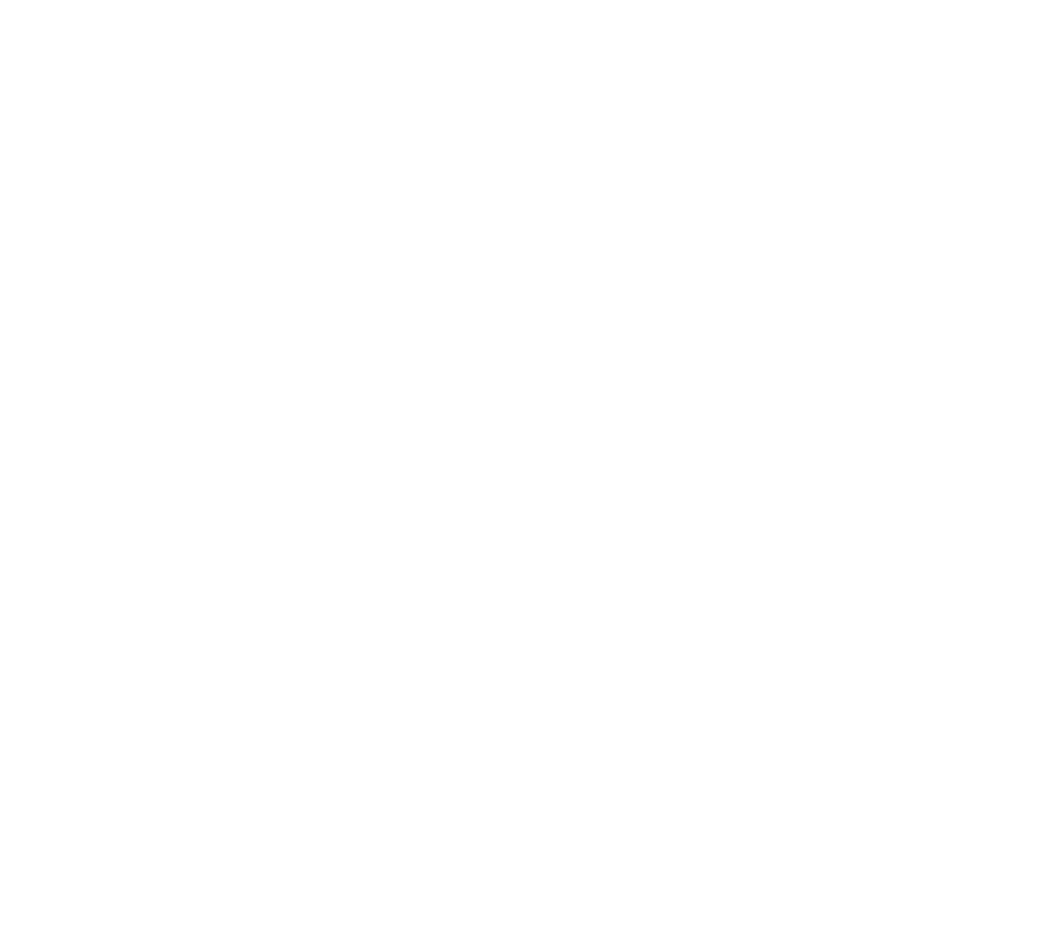
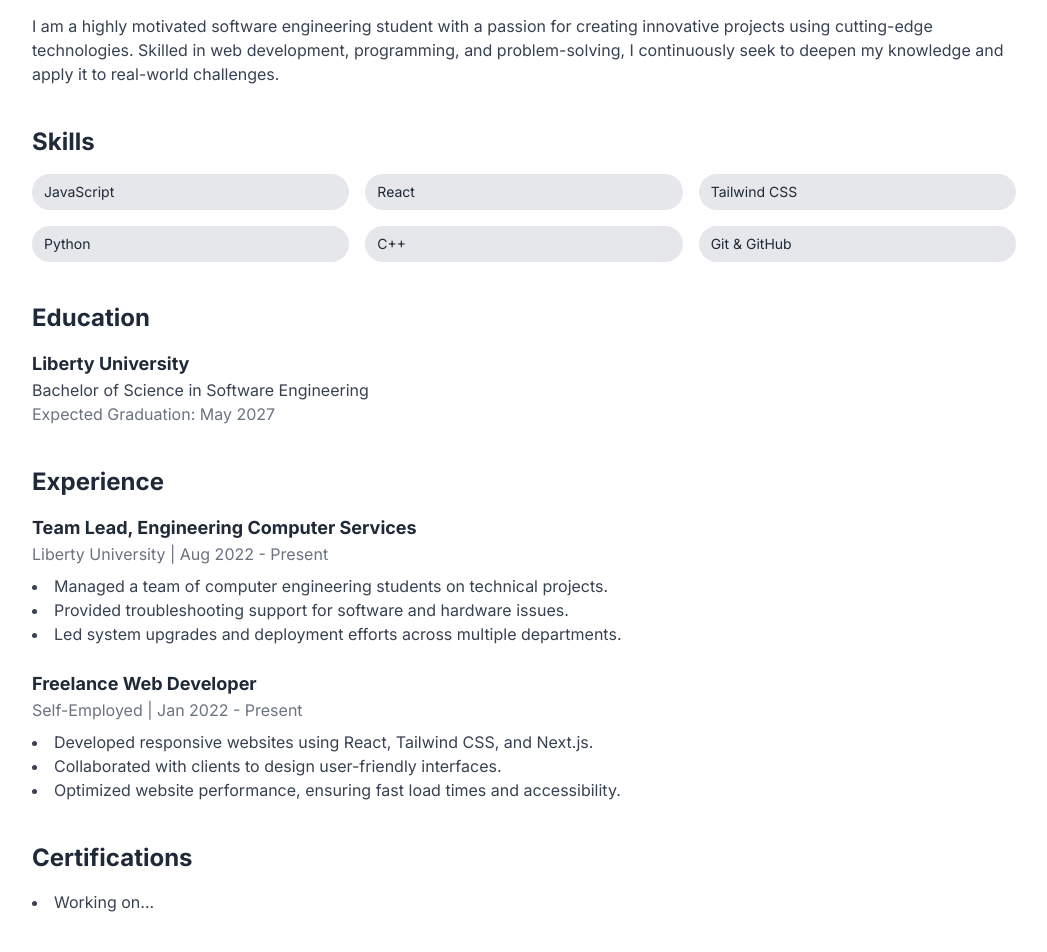
Before and after one commit to BiziLife/portfolio_website, a Next.js app: page /ResumePage in a window 1280 px wide. Shown: the part 220-1172 px from the top of the page, without its empty margins (116-1163 px from the left). Before the commit the page ends 800 px from the top, so only its background shows below. Built offline with nearby package versions, Linux system fonts and the light colour scheme.

Commit message:
updated all pages

```diff
--- a/src/app/ProjectsPage/page.tsx
+++ b/src/app/ProjectsPage/page.tsx
@@ -1,16 +1,86 @@
 import Navbar from "@/components/navbar";
 
 
-export default function Home() {
+export default function ProjectPage(): JSX.Element {
+  // Example projects data
+  const projects = [
+    {
+      id: 1,
+      title: "Personal Portfolio Website",
+      description:
+        "A responsive and visually appealing portfolio website built with React, Tailwind CSS, and DaisyUI.",
+      techStack: ["React", "Tailwind CSS", "DaisyUI"],
+      link: "https://portfolio-example.com",
+      image: "/path/to/portfolio-image.jpg", // Add your image path here
+    },
+    {
+      id: 2,
+      title: "Game Development Project",
+      description:
+        "A 2D platformer game developed using Unity and C# featuring challenging levels and smooth gameplay.",
+      techStack: ["Unity", "C#"],
+      link: "https://game-example.com",
+      image: "/path/to/game-image.jpg", // Add your image path here
+    },
+    {
+      id: 3,
+      title: "E-commerce Website",
+      description:
+        "An e-commerce platform built with Next.js and integrated with Stripe for seamless payment processing.",
+      techStack: ["Next.js", "Stripe", "Node.js"],
+      link: "https://ecommerce-example.com",
+      image: "/path/to/ecommerce-image.jpg", // Add your image path here
+    },
+  ];
+
   return (
-    <div className="mx-auto max-w-screen-lg">
-      {/*I want the navigation bar here*/}
-      < Navbar />
-      {/*This will be the homepage of our website */}
-      <main className=" px-5 bg-white">
-        <h1> Projects </h1>
-      </main>
+    <div className="pt-5">
+      <Navbar />
+      <div className="max-w-screen-lg mx-auto px-5 py-10">
+        {/* Projects Page Title */}
+        <h1 className="text-4xl font-bold text-center mb-8">My Projects</h1>
+
+        {/* Projects Grid */}
+        <div className="grid grid-cols-1 md:grid-cols-2 lg:grid-cols-3 gap-8">
+          {projects.map((project) => (
+            <div
+              key={project.id}
+              className="bg-white rounded-lg shadow-md hover:shadow-lg transition-shadow p-5"
+            >
+              {/* Project Image */}
+              <img
+                src={project.image}
+                alt={project.title}
+                className="w-full h-40 object-cover rounded-md mb-4"
+              />
+
+              {/* Project Details */}
+              <h2 className="text-xl font-bold mb-2">{project.title}</h2>
+              <p className="text-gray-700 mb-3">{project.description}</p>
+              <div className="flex flex-wrap gap-2 mb-4">
+                {project.techStack.map((tech, index) => (
+                  <span
+                    key={index}
+                    className="bg-gray-200 text-gray-800 text-sm px-2 py-1 rounded-full"
+                  >
+                    {tech}
+                  </span>
+                ))}
+              </div>
+
+              {/* View Project Button */}
+              <a
+                href={project.link}
+                target="_blank"
+                rel="noopener noreferrer"
+                className="text-blue-500 hover:text-blue-700 font-medium"
+              >
+                View Project →
+              </a>
+            </div>
+          ))}
+        </div>
+      </div>
     </div>
-
   );
 }
--- a/src/app/ResumePage/page.tsx
+++ b/src/app/ResumePage/page.tsx
@@ -1,16 +1,104 @@
 import Navbar from "@/components/navbar";
 
 
-export default function Home() {
+export default function ResumePage(): JSX.Element {
   return (
-    <div className="mx-auto max-w-screen-lg">
-      {/*I want the navigation bar here*/}
-      < Navbar />
-      {/*This will be the homepage of our website */}
-      <main className="px-5 bg-white">
-        <h1> Resume </h1>
-      </main>
+    <div>
+      <Navbar />
+      <div className="max-w-screen-lg mx-auto px-5 py-10">
+        {/* Page Title */}
+        <h1 className="text-4xl font-bold text-center mb-8">My Resume</h1>
+
+        {/* Professional Summary */}
+        <section className="mb-10">
+          <h2 className="text-2xl font-bold mb-4">Professional Summary</h2>
+          <p className="text-gray-700">
+            I am a highly motivated software engineering student with a passion
+            for creating innovative projects using cutting-edge technologies.
+            Skilled in web development, programming, and problem-solving, I
+            continuously seek to deepen my knowledge and apply it to real-world
+            challenges.
+          </p>
+        </section>
+
+        {/* Skills Section */}
+        <section className="mb-10">
+          <h2 className="text-2xl font-bold mb-4">Skills</h2>
+          <div className="grid grid-cols-2 md:grid-cols-3 gap-4">
+            <span className="bg-gray-200 text-gray-800 text-sm px-3 py-2 rounded-full">
+              JavaScript
+            </span>
+            <span className="bg-gray-200 text-gray-800 text-sm px-3 py-2 rounded-full">
+              React
+            </span>
+            <span className="bg-gray-200 text-gray-800 text-sm px-3 py-2 rounded-full">
+              Tailwind CSS
+            </span>
+            <span className="bg-gray-200 text-gray-800 text-sm px-3 py-2 rounded-full">
+              Python
+            </span>
+            <span className="bg-gray-200 text-gray-800 text-sm px-3 py-2 rounded-full">
+              C++
+            </span>
+            <span className="bg-gray-200 text-gray-800 text-sm px-3 py-2 rounded-full">
+              Git & GitHub
+            </span>
+          </div>
+        </section>
+
+        {/* Education Section */}
+        <section className="mb-10">
+          <h2 className="text-2xl font-bold mb-4">Education</h2>
+          <div>
+            <h3 className="text-lg font-bold">Liberty University</h3>
+            <p className="text-gray-700">Bachelor of Science in Software Engineering</p>
+            <p className="text-gray-500">Expected Graduation: May 2027</p>
+          </div>
+        </section>
+
+        {/* Experience Section */}
+        <section className="mb-10">
+          <h2 className="text-2xl font-bold mb-4">Experience</h2>
+
+          <div className="mb-6">
+            <h3 className="text-lg font-bold">Team Lead, Engineering Computer Services</h3>
+            <p className="text-gray-500">Liberty University | Aug 2022 - Present</p>
+            <ul className="list-disc list-inside text-gray-700 mt-2">
+              <li>Managed a team of computer engineering students on technical projects.</li>
+              <li>Provided troubleshooting support for software and hardware issues.</li>
+              <li>Led system upgrades and deployment efforts across multiple departments.</li>
+            </ul>
+          </div>
+
+          <div>
+            <h3 className="text-lg font-bold">Freelance Web Developer</h3>
+            <p className="text-gray-500">Self-Employed | Jan 2022 - Present</p>
+            <ul className="list-disc list-inside text-gray-700 mt-2">
+              <li>Developed responsive websites using React, Tailwind CSS, and Next.js.</li>
+              <li>Collaborated with clients to design user-friendly interfaces.</li>
+              <li>Optimized website performance, ensuring fast load times and accessibility.</li>
+            </ul>
+          </div>
+        </section>
+
+        {/* Certifications Section */}
+        <section className="mb-10">
+          <h2 className="text-2xl font-bold mb-4">Certifications</h2>
+          <ul className="list-disc list-inside text-gray-700">
+            <li>Working on...</li>
+          </ul>
+        </section>
+
+        {/* Download Button */}
+        <div className="text-center mb-10">
+          <a href="/path/to/resume.txt" className="btn btn-primary px-6 py-2 text-white bg-blue-500 hover:bg-blue-600 rounded-md"> Download Resume </a>
+        </div>
+
+        {/* Footer */}
+        <footer className="text-center text-gray-500 mt-10">
+          <p>© 2025 Tyler Sackel. All Rights Reserved.</p>
+        </footer>
+      </div>
     </div>
-
   );
 }
--- a/src/app/page.tsx
+++ b/src/app/page.tsx
@@ -1,166 +1,46 @@
 import Navbar from "@/components/navbar";
-
 
 export default function Home() {
   return (
     <div className="mx-auto max-w-screen-lg">
-      {/*I want the navigation bar here*/}
-      < Navbar />
-      {/*This will be the homepage of our website */}
-      <main className=" bg-white">
-        <div>
-         <p className="text-6xl mt-10 font-bold"> Hi, I&apos;m Tyler </p>
-         {/*Add image here*/}
-         <p className="text-sm roboto-bold text-gray-400 mt-3">Software engineering student at Liberty University</p>
-        </div>
+      <Navbar />
+      <main className="bg-white p-6 pt-10">
+        <section className="text-center">
+          <h1 className="text-6xl mt-10 font-bold">Hi, I&apos;m Tyler</h1>
+          <div className="flex justify-center mt-6">
+            <img src="/Me.png" alt="Tyler's Portrait" className="w-50 h-60 rounded-full object-cover border-4 border-gray-300 "/>
+          </div>
+          <p className="text-sm font-medium text-gray-500 mt-3">
+            Software engineering student at Liberty University
+          </p>
+        </section>
 
-        <div className="mt-20 text-lg">
-          <p className="mt-5"> I am a software engineering student at Liberty University with a passion for creating innovative projects using code, such as video games and websites. </p>
-          <p className="mt-5"> Since my teenage years, I&apos;ve been curious about how games are made, which sparked my journey into the world of programming. </p>
-          <p className="mt-5"> This curiosity has driven me to pursue an education at an amazing college, where I continue to deepen my knowledge and skills in software development. </p>
-          <p className="mt-5"> In addition to my studies, I work as a team lead for the engineering computer services </p>
-        </div>
-        <br />
-        <br />
-        <br />
-        <br />
-        <br />
-        <br />
-        <br />
-        <br />
-        <br />
-        <br />
-        <br />
-        <br />
-        <br />
-        <br />
-        <br />
-        <br />
-        <br />
-        <br />
-        <br />
-        <br />
-        <br />
-        <br />
-        <br />
-        <br />
-        <br />
-        <br />
-        <br />
-        <br />
-        <br />
-        <br />
-        <br />
-        <br />
-        <br />
-        <br />
-        <br />
-        <br />
-        <br />
-        <br />
-        <br />
-        <br />
-        <br />
-        <br />
-        <br />
-        <br />
-        <br />
-        <br />
-        <br />
-        <br />
-        <br />
-        <br />
-        <br />
-        <br />
-        <br />
-        <br />
-        <br />
-        <br />
-        <br />
-        <br />
-        <br />
-        <br />
-        <br />
-        <br />
-        <br />
-        <br />
-        <br />
-        <br />
-        <br />
-        <br />
-        <h1>Hello</h1>
-        <br />
-        <br />
-        <br />
-        <br />
-        <br />
-        <br />
-        <br />
-        <br />
-        <br />
-        <br />
-        <br />
-        <br />
-        <br />
-        <br />
-        <br />
-        <br />
-        <br />
-        <br />
-        <br />
-        <br />
-        <br />
-        <br />
-        <br />
-        <br />
-        <br />
-        <br />
-        <br />
-        <br />
-        <br />
-        <br />
-        <br />
-        <br />
-        <br />
-        <br />
-        <br />
-        <br />
-        <br />
-        <br />
-        <br />
-        <br />
-        <br />
-        <br />
-        <br />
-        <br />
-        <br />
-        <br />
-        <br />
-        <br />
-        <br />
-        <br />
-        <br />
-        <br />
-        <br />
-        <br />
-        <br />
-        <br />
-        <br />
-        <br />
-        <br />
-        <br />
-        <br />
-        <br />
-        <br />
-        <br />
-        <br />
-        <br />
-        <br />
-        <br />
-        <br />
-        <br />
+        <section className="mt-12 text-lg">
+          <p className="mt-5">
+            I am a software engineering student at Liberty University with a
+            passion for creating innovative projects using code, such as video
+            games and websites.
+          </p>
+          <p className="mt-5">
+            Since my teenage years, I&apos;ve been curious about how games are
+            made, which sparked my journey into the world of programming.
+          </p>
+          <p className="mt-5">
+            This curiosity has driven me to pursue an education at an amazing
+            college, where I continue to deepen my knowledge and skills in
+            software development.
+          </p>
+          <p className="mt-5">
+            In addition to my studies, I work as a team lead for the engineering
+            computer services.
+          </p>
+        </section>
       </main>
+
+      {/* Footer */}
+      <footer className="text-center mt-10 p-4 text-gray-500">
+        <p>&copy; 2025 Tyler Sackel. All rights reserved.</p>
+      </footer>
     </div>
-
   );
 }
```
Also changed, not shown: src/app/BlogPage/page.tsx (+63 -9 lines), public/resume.txt (added).
